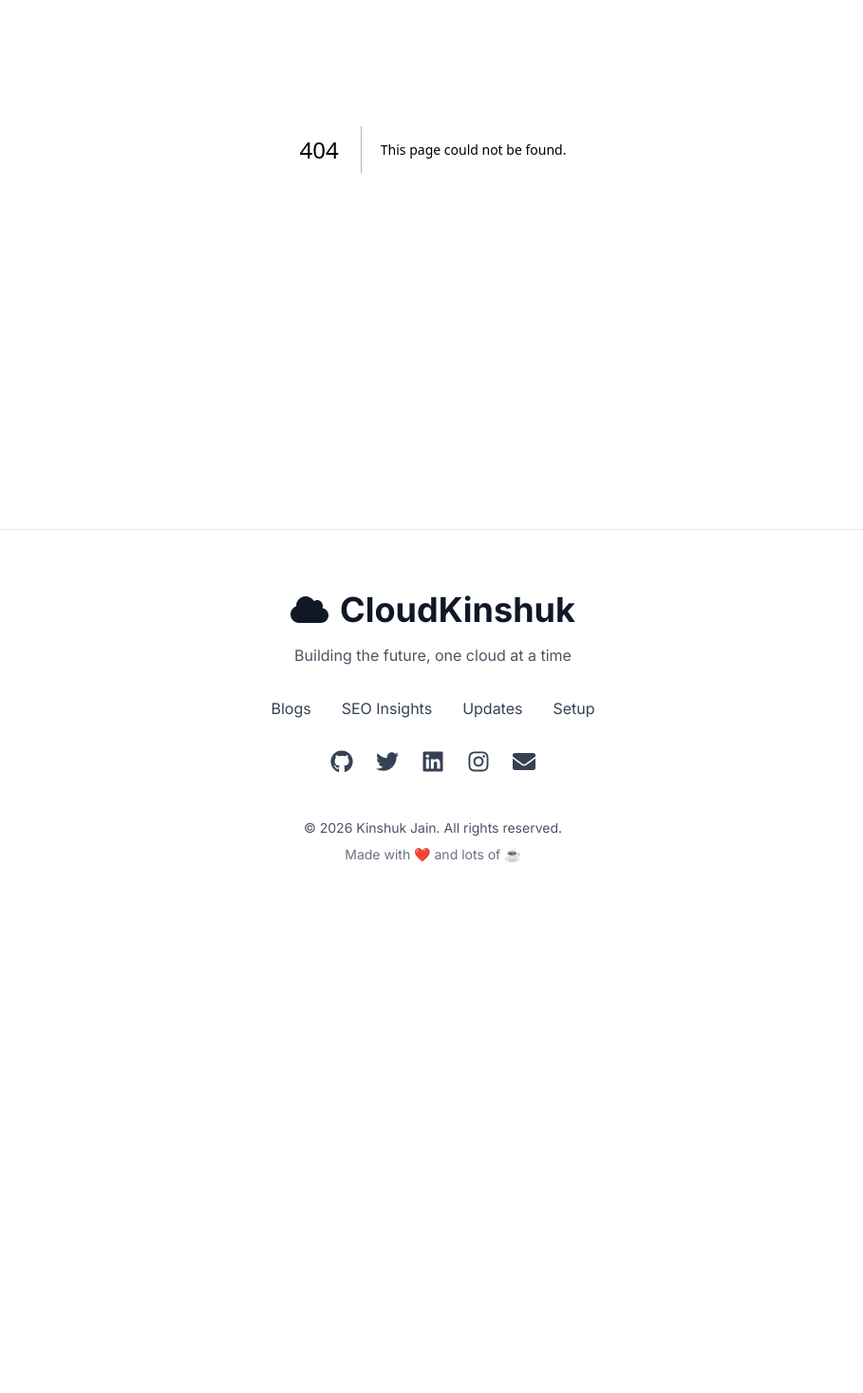
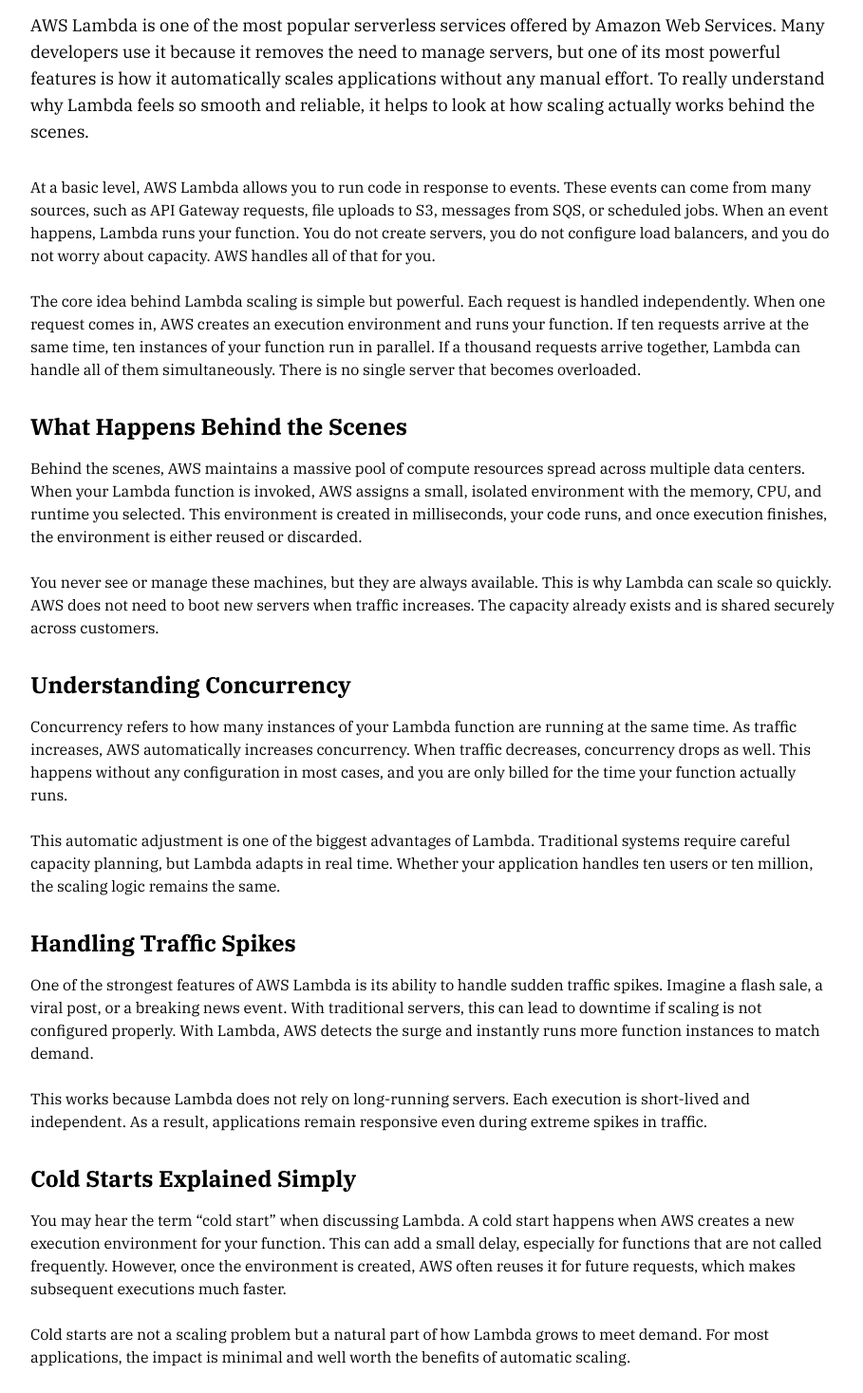
Before and after one commit to kinshukjainn/cloudkinshuk, a Next.js app: page /home-blog/blogE in a window 1280 px wide. Before the commit this address had no page. Shown: the part 243-1710 px from the top of the page at 95% size, without its empty margins (184-1093 px from the left). Before the commit the page ends 1217 px from the top, so only its background shows below. Built offline with nearby package versions, Linux system fonts and the light colour scheme.

Commit message:
Refactor code structure for improved readability and maintainability

```diff
--- /dev/null
+++ b/app/(blogs)/home-blog/blogE/page.tsx
@@ -0,0 +1,173 @@
+export default function BlogPost() {
+  return (
+    <article className="max-w-4xl pt-20 mx-auto px-6 py-12">
+      <h1 className="text-4xl font-bold mb-4">
+        How AWS Lambda Scales Seamlessly
+      </h1>
+
+      <p className="text-lg mb-8">
+        AWS Lambda is one of the most popular serverless services offered by
+        Amazon Web Services. Many developers use it because it removes the need
+        to manage servers, but one of its most powerful features is how it
+        automatically scales applications without any manual effort. To really
+        understand why Lambda feels so smooth and reliable, it helps to look at
+        how scaling actually works behind the scenes.
+      </p>
+
+      <p className="mb-6">
+        At a basic level, AWS Lambda allows you to run code in response to
+        events. These events can come from many sources, such as API Gateway
+        requests, file uploads to S3, messages from SQS, or scheduled jobs. When
+        an event happens, Lambda runs your function. You do not create servers,
+        you do not configure load balancers, and you do not worry about
+        capacity. AWS handles all of that for you.
+      </p>
+
+      <p className="mb-6">
+        The core idea behind Lambda scaling is simple but powerful. Each request
+        is handled independently. When one request comes in, AWS creates an
+        execution environment and runs your function. If ten requests arrive at
+        the same time, ten instances of your function run in parallel. If a
+        thousand requests arrive together, Lambda can handle all of them
+        simultaneously. There is no single server that becomes overloaded.
+      </p>
+
+      <h2 className="text-2xl font-bold mt-8 mb-4">
+        What Happens Behind the Scenes
+      </h2>
+
+      <p className="mb-6">
+        Behind the scenes, AWS maintains a massive pool of compute resources
+        spread across multiple data centers. When your Lambda function is
+        invoked, AWS assigns a small, isolated environment with the memory, CPU,
+        and runtime you selected. This environment is created in milliseconds,
+        your code runs, and once execution finishes, the environment is either
+        reused or discarded.
+      </p>
+
+      <p className="mb-6">
+        You never see or manage these machines, but they are always available.
+        This is why Lambda can scale so quickly. AWS does not need to boot new
+        servers when traffic increases. The capacity already exists and is
+        shared securely across customers.
+      </p>
+
+      <h2 className="text-2xl font-bold mt-8 mb-4">
+        Understanding Concurrency
+      </h2>
+
+      <p className="mb-6">
+        Concurrency refers to how many instances of your Lambda function are
+        running at the same time. As traffic increases, AWS automatically
+        increases concurrency. When traffic decreases, concurrency drops as
+        well. This happens without any configuration in most cases, and you are
+        only billed for the time your function actually runs.
+      </p>
+
+      <p className="mb-6">
+        This automatic adjustment is one of the biggest advantages of Lambda.
+        Traditional systems require careful capacity planning, but Lambda adapts
+        in real time. Whether your application handles ten users or ten million,
+        the scaling logic remains the same.
+      </p>
+
+      <h2 className="text-2xl font-bold mt-8 mb-4">Handling Traffic Spikes</h2>
+
+      <p className="mb-6">
+        One of the strongest features of AWS Lambda is its ability to handle
+        sudden traffic spikes. Imagine a flash sale, a viral post, or a breaking
+        news event. With traditional servers, this can lead to downtime if
+        scaling is not configured properly. With Lambda, AWS detects the surge
+        and instantly runs more function instances to match demand.
+      </p>
+
+      <p className="mb-6">
+        This works because Lambda does not rely on long-running servers. Each
+        execution is short-lived and independent. As a result, applications
+        remain responsive even during extreme spikes in traffic.
+      </p>
+
+      <h2 className="text-2xl font-bold mt-8 mb-4">
+        Cold Starts Explained Simply
+      </h2>
+
+      <p className="mb-6">
+        You may hear the term “cold start” when discussing Lambda. A cold start
+        happens when AWS creates a new execution environment for your function.
+        This can add a small delay, especially for functions that are not called
+        frequently. However, once the environment is created, AWS often reuses
+        it for future requests, which makes subsequent executions much faster.
+      </p>
+
+      <p className="mb-6">
+        Cold starts are not a scaling problem but a natural part of how Lambda
+        grows to meet demand. For most applications, the impact is minimal and
+        well worth the benefits of automatic scaling.
+      </p>
+
+      <h2 className="text-2xl font-bold mt-8 mb-4">
+        Built for Modern Cloud Architectures
+      </h2>
+
+      <p className="mb-6">
+        AWS Lambda works especially well with other AWS services that are
+        designed to scale automatically, such as API Gateway, S3, DynamoDB, and
+        SQS. This makes Lambda ideal for event-driven architectures where
+        workloads are unpredictable and traffic patterns change frequently.
+      </p>
+
+      <p className="mb-6">
+        From a developer’s point of view, this means less time worrying about
+        infrastructure and more time focusing on writing business logic. You
+        write the function, define the trigger, and AWS handles the rest.
+      </p>
+
+      <h2 className="text-2xl font-bold mt-8 mb-4">Final Thoughts</h2>
+
+      <p className="mb-6">
+        AWS Lambda scales seamlessly because it runs each request independently,
+        uses a massive shared infrastructure, and creates execution environments
+        on demand. It grows when traffic increases and shrinks when traffic
+        disappears. This combination of flexibility, performance, and simplicity
+        is what makes Lambda such a powerful tool for modern applications.
+      </p>
+
+      <p className="mb-6">
+        If you are building cloud-native applications or just starting with
+        serverless, understanding how Lambda scales will help you design systems
+        that are reliable, cost-effective, and ready for real-world traffic.
+      </p>
+
+      <div className="mt-12 pt-6 border-t">
+        <h3 className="font-bold mb-3">Connect with the author</h3>
+        <p className="mb-2">
+          Website:{" "}
+          <a
+            href="https://cloudkinshuk.in"
+            className="text-blue-600 hover:underline"
+          >
+            cloudkinshuk.in
+          </a>
+        </p>
+        <p className="mb-2">
+          LinkedIn:{" "}
+          <a
+            href="https://www.linkedin.com/in/kinshukjainn/"
+            className="text-blue-600 hover:underline"
+          >
+            linkedin.com/in/kinshukjainn
+          </a>
+        </p>
+        <p>
+          Twitter:{" "}
+          <a
+            href="https://x.com/realkinshuk004"
+            className="text-blue-600 hover:underline"
+          >
+            @realkinshuk004
+          </a>
+        </p>
+      </div>
+    </article>
+  );
+}
--- a/app/(blogs)/home-blog/layout.tsx
+++ b/app/(blogs)/home-blog/layout.tsx
@@ -1,12 +1,5 @@
 import type { Metadata } from "next";
-import { Fira_Sans } from "next/font/google";
 import Blogheader from "../../components/Blogheader";
-
-const firaSans = Fira_Sans({
-  subsets: ["latin"],
-  weight: ["400", "500", "600", "700"],
-  display: "swap",
-});
 
 export const metadata: Metadata = {
   title: "Blogs - Subject Matter",
@@ -20,7 +13,7 @@
   children: React.ReactNode;
 }) {
   return (
-    <section className={`${firaSans.className} antialiased`}>
+    <section className={` antialiased`}>
       <Blogheader />
       {children}
     </section>
--- a/app/components/Footer.tsx
+++ b/app/components/Footer.tsx
@@ -50,7 +50,7 @@
   ];
 
   const navLinks: NavLink[] = [
-    { href: "/blogs", label: "Blogs" },
+    { href: "/home-blog", label: "Blogs" },
     { href: "/seo-insights", label: "SEO Insights" },
     { href: "/updates", label: "Updates" },
     { href: "/setup", label: "Setup" },
--- a/app/components/Header.tsx
+++ b/app/components/Header.tsx
@@ -3,6 +3,7 @@
 import React from "react";
 
 import Link from "next/link";
+import Image from "next/image";
 import { usePathname } from "next/navigation";
 import { useState, useEffect } from "react";
 import {
@@ -67,6 +68,13 @@
             href="/"
             className="flex items-center gap-2 font-bold text-lg sm:text-xl text-slate-900 transition-colors"
           >
+            <Image
+              src="/corelogo.png"
+              alt="Cloudkinshuk Logo"
+              width={40}
+              height={40}
+              className="w-8 h-8 sm:w-10 sm:h-10 object-contain"
+            />
             <span className="hidden sm:inline">CLOUDKINSHUK</span>
             <span className="sm:hidden">Cloudkinshuk</span>
           </Link>
--- a/app/globals.css
+++ b/app/globals.css
@@ -1,5 +1,5 @@
 @import "tailwindcss";
 
 body {
-  font-family: var(--font-inter), sans-serif;
+  font-family: var(--font-ibmplexserif), sans-serif;
 }
--- a/app/layout.tsx
+++ b/app/layout.tsx
@@ -1,5 +1,5 @@
 import type { Metadata } from "next";
-import { Inter } from "next/font/google";
+import { Inter, IBM_Plex_Serif } from "next/font/google";
 import "./globals.css";
 import Header from "./components/Header";
 import Footer from "./components/Footer";
@@ -10,6 +10,14 @@
   variable: "--font-inter",
   display: "swap",
 });
+
+const ibmplex_serif = IBM_Plex_Serif({
+  subsets: ["latin"],
+  weight: ["400", "500", "600", "700"],
+  variable: "--font-ibmplexserif",
+  display: "swap",
+});
+
 export const metadata: Metadata = {
   title: "CloudKinshuk | Building the Future, One Cloud at a Time",
   description: "Kinshuk Jain's personal portfolio and blog site.",
@@ -22,7 +30,9 @@
 }>) {
   return (
     <html lang="en">
-      <body className={`${inter.variable} antialiased`}>
+      <body
+        className={`${inter.variable} ${ibmplex_serif.variable} antialiased`}
+      >
         <Header />
         {children}
         <Footer />
--- a/app/page.tsx
+++ b/app/page.tsx
@@ -308,7 +308,7 @@
                     href={social.url}
                     target="_blank"
                     rel="noopener noreferrer"
-                    className="w-8 h-8 flex items-center justify-center bg-black hover:text-blue-800 text-white  rounded-full transition-colors"
+                    className="w-8 h-8 flex items-center justify-center bg-black  text-white  rounded-full transition-colors"
                     title={social.handle}
                   >
                     <SocialIcon icon={social.icon} />
```
Also changed, not shown: public/corelogo.png (added).
